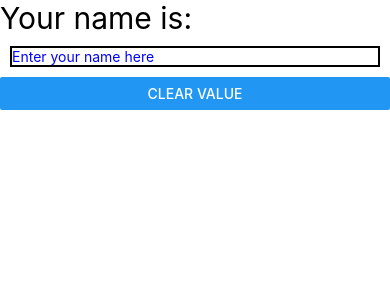
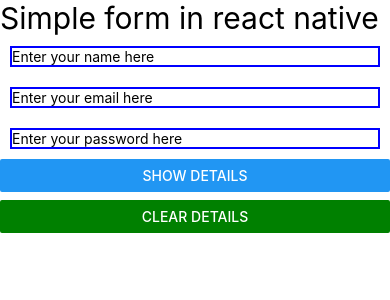
Before and after one commit to opsingh861/first-react-native-app, a React Native app: screen / in a window 390 px wide. Shown: the top 300 px of the page. Built offline with nearby package versions, Linux system fonts and the light colour scheme.

Commit message:
simple form in react native

```diff
--- a/App.js
+++ b/App.js
@@ -1,21 +1,51 @@
 
 import React, { useState } from 'react';
 import { View, Text, Button, StyleSheet, TextInput } from 'react-native';
-import exStyles from './styles';
+
 
 const App = () => {
   const [name, setName] = useState("");
+  const [email, setEmail] = useState("");
+  const [password, setPassword] = useState("");
+  const [display, setDisplay] = useState(false);
+  const clear = () => {
+    setDisplay(false)
+    setName("")
+    setEmail("")
+    setPassword("")
+  }
   return (
     <View>
-      <Text style={{ fontSize: 30 }} >Your name is: {name}</Text>
-      <TextInput style={styles.textInput}
+      <Text style={{ fontSize: 30 }}>Simple form in react native</Text>
+      <TextInput
+        style={styles.textInput}
+        value={name}
         placeholder='Enter your name here'
-        value={name}
-        onChangeText={text => setName(text)}
+        onChangeText={(text) => setName(text)}
       />
-      <Button title="Clear Value" onPress={() => {
-        setName("");
-      }} />
+      <TextInput
+        style={styles.textInput} value={email}
+        placeholder='Enter your email here'
+        onChangeText={(text) => setEmail(text)}
+      />
+      <TextInput
+        style={styles.textInput} value={password}
+        placeholder='Enter your password here'
+        onChangeText={(text) => setPassword(text)}
+        secureTextEntry={true}
+      />
+      <Button title='show details'
+        onPress={() => setDisplay(true)} />
+      <View style={{ marginTop: 8 }}>
+        <Button color={"green"} title='clear details' onPress={clear} />
+      </View>
+      <View>
+        {display ? <View>
+          <Text>Your name is: {name}</Text>
+          <Text>Your email is: {email}</Text>
+          <Text>Your password is: {password}</Text>
+        </View> : null}
+      </View>
     </View>
   );
 }
@@ -23,9 +53,10 @@
 const styles = StyleSheet.create({
   textInput: {
     font: 30,
-    color: "blue",
+    color: "black",
     borderWidth: 2,
     margin: 10,
+    borderColor: "blue"
   }
 })
 
```
